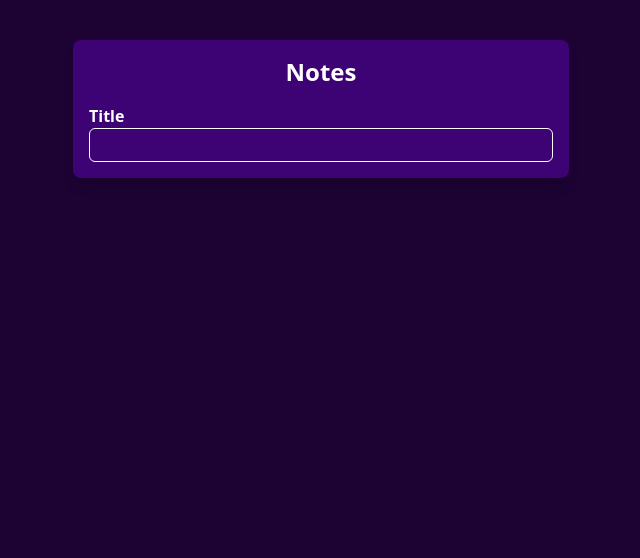
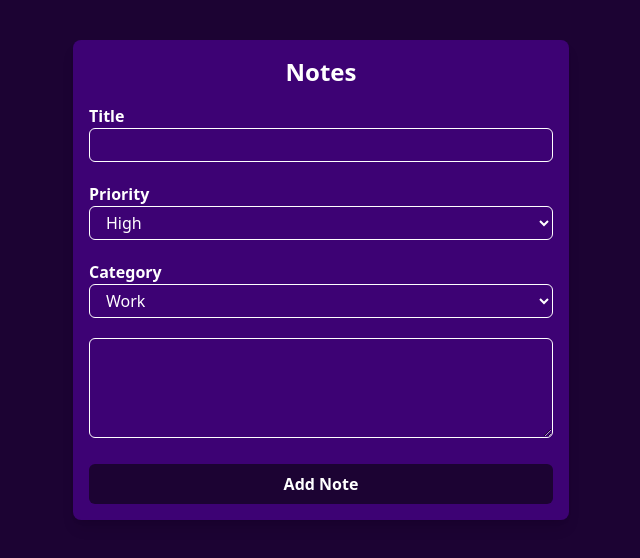
Before and after one commit to Gogo602/Note-App, a React app: page / in a window 1280 px wide. Shown: the top 558 px of the page, without its empty margins (319-959 px from the left). Built offline with nearby package versions, Linux system fonts and the light colour scheme; the HTML template or start-up script is replaced by a standard one.

Commit message:
Note form and Functionality

```diff
--- a/src/components/NoteForm.jsx
+++ b/src/components/NoteForm.jsx
@@ -1,25 +1,82 @@
 import { useState } from "react";
+import TextInput from "./inputs/TextInput";
+import SelectInput from "./inputs/SelectInput";
+import TextArea from "./inputs/TextArea";
 
 
 export default function NoteForm() {
   const [title, setTitle] = useState("");
-  console.log(title)
+  const [priority, setPriority] = useState("");
+  const [category, setCategory] = useState("");
+  const [description, setDescription] = useState("")
+
+  const handleAdd = (e) => {
+    e.preventDefault();
+    const id = crypto.randomUUID()
+    const newNote ={
+      id: id,
+      priority,
+      category,
+      description,
+      createdAt: Date.now(),
+      lastUpdated: Date.now()
+    }
+
+    const getNoteString = localStorage.getItem("notes")
+    const getNotes =  getNoteString ? JSON.parse(getNoteString) : [];
+
+    getNotes.push(newNote)
+    localStorage.setItem("notes", JSON.stringify(getNotes))
+
+  }
 
   return (
     <div>
-      <form>
-        <div className="">
-          <label htmlFor="title" className="mb-2 font-bold">
-            Title
-          </label>
-          <input
-            type="text"
-            id="title"
-            className="px-3 py-1 w-full outline-0 border border-white rounded-md"
-            value={title}
-            onChange={(e) => setTitle(e.target.value)}
-          />
-        </div>
+      <form onSubmit={handleAdd}>
+        <TextInput
+          label="Title"
+          name="title"
+          value={title}
+          onChange={(e) => setTitle(e.target.value)}
+          required={true}
+        />
+        <SelectInput
+          label="Priority"
+          name="priority"
+          value={priority}
+          onChange={(e) => setPriority(e.target.value)}
+          options={[
+            {value: 'High', label: 'High'},
+            {value: 'Medium', label: 'Medium'},
+            {value: 'Low', label: 'Low'}
+          ]}
+        />
+         <SelectInput
+          label="Category"
+          name="category"
+          value={category}
+          onChange={(e) => setCategory(e.target.value)}
+          options={[
+            {value: 'Work', label: 'Work'},
+            {value: 'Personal', label: 'Personal'},
+            {value: 'Ideas', label: 'Ideas'}
+          ]}
+        />
+
+        <TextArea
+          labl="Description"
+          name="description"
+          value={description}
+          onChange={(e) => setDescription(e.target.value)}
+          required={true}
+        />
+
+        <button
+          type="submit"
+          className="w-full text-center font-bold py-2 rounded-md bg-[#1c0333] curdor-pointer hover:bg-[#1c0333]/70"
+        >
+          Add Note
+        </button>
       </form>
     </div>
   )
--- /dev/null
+++ b/src/components/inputs/SelectInput.jsx
@@ -0,0 +1,21 @@
+import React from 'react'
+
+export default function SelectInput({label, name, value, onChange, options}) {
+  return (
+     <div className="mb-5">
+          <label htmlFor={name} className="mb-2 font-bold">
+            {label}
+          </label>
+          <select
+            name={name}
+            className="px-3 py-1 w-full outline-0 border border-white rounded-md"
+            value={value}
+            onChange={onChange}
+          >
+              {options.map((option) => (
+                <option key={option.value} value={option.value} className='bg-[#1c0333]'>{option.label}</option>
+              ))}
+          </select>
+    </div>
+  )
+}
--- /dev/null
+++ b/src/components/inputs/TextArea.jsx
@@ -0,0 +1,21 @@
+
+
+import React from 'react'
+
+export default function TextArea({label, name, value, onChange, required=false}) {
+  return (
+    <div className="mb-5">
+          <label htmlFor={name} className="mb-2 font-bold">
+            {label}
+          </label>
+          <textarea
+            type="text"
+            id="description"
+            className="px-3 py-1 w-full outline-0 border border-white rounded-md min-h-25"
+            value={value}
+            onChange={onChange}
+            required={required}
+          ></textarea>
+    </div>
+  )
+}
--- /dev/null
+++ b/src/components/inputs/TextInput.jsx
@@ -0,0 +1,20 @@
+
+import React from 'react'
+
+export default function TextInput({label, name, value, onChange, required }) {
+  return (
+    <div className="mb-5">
+          <label htmlFor={name}  className="mb-2 font-bold">
+            {label}
+          </label>
+          <input
+            type="text"
+            name={name}
+            className="px-3 py-1 w-full outline-0 border border-white rounded-md"
+            value={value}
+            onChange={onChange}
+            required={required}
+          />
+    </div>
+  )
+}
```
